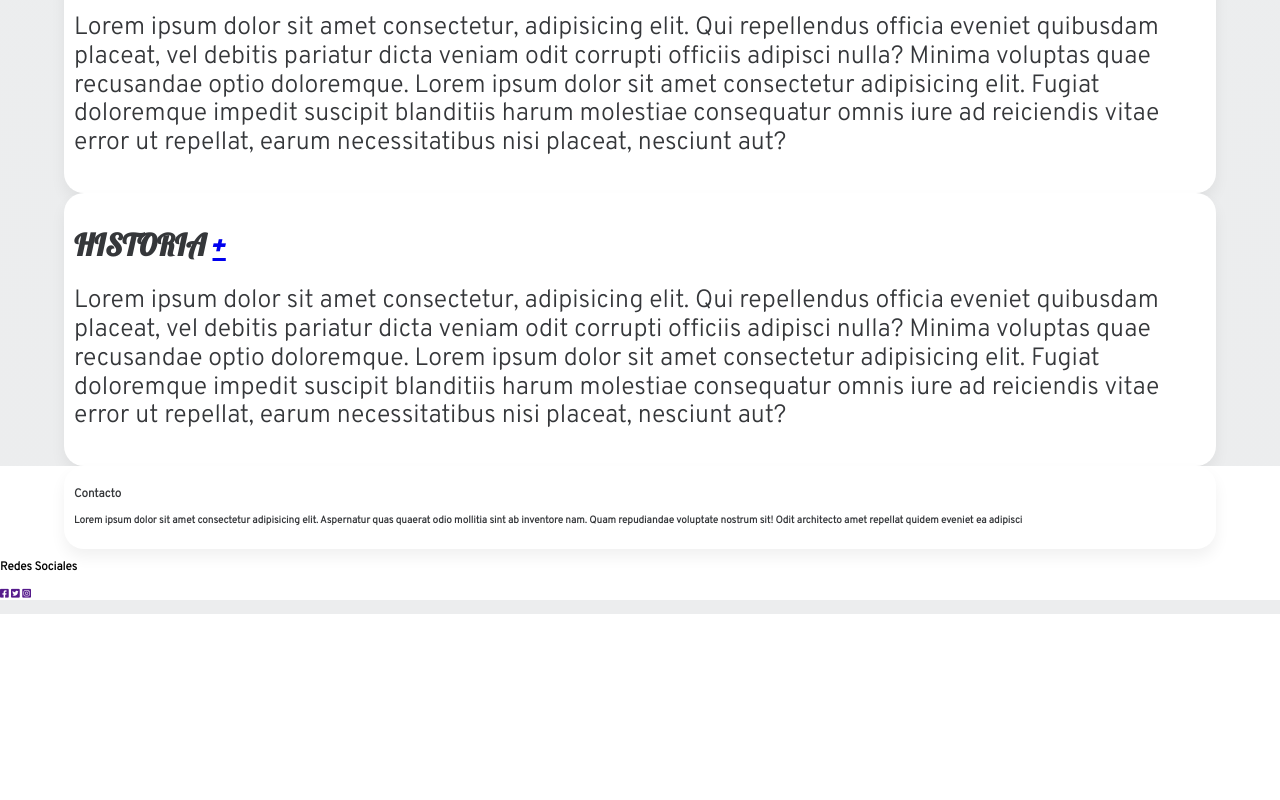
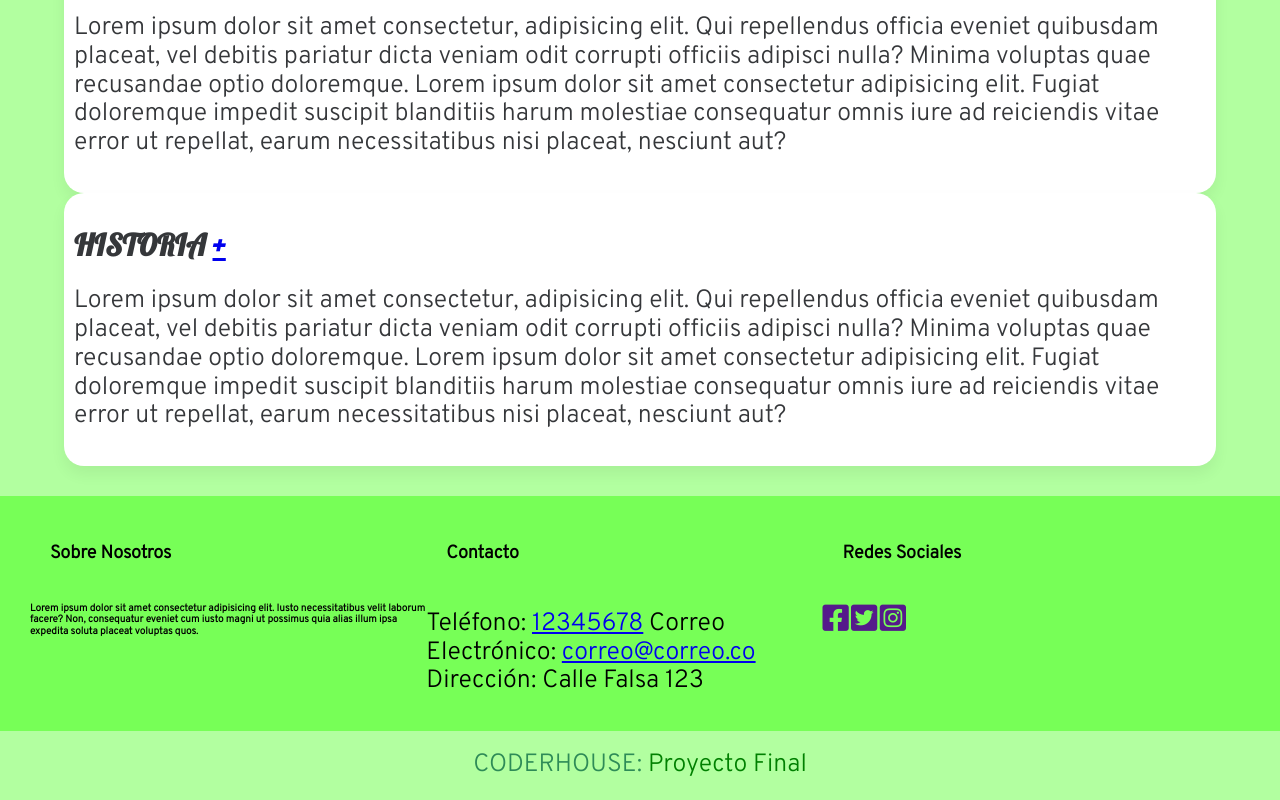
Before and after one commit to Luis-zunino/Proyecto-final, a plain HTML site: page index.html in a window 1280 px wide. Shown: the part 1521-2321 px from the top of the page. Before the commit the page ends 2135 px from the top, so only its background shows below. Drawn offline with nearby package versions, Linux system fonts and the light colour scheme.

Commit message:
index.html
se termina la navegacion y se mejora el footer

```diff
--- a/CSS/estilos.css
+++ b/CSS/estilos.css
@@ -13,17 +13,15 @@ html {
 
 body {
     font-family: 'Overpass', sans-serif;
-    background-image: linear-gradient(to top, #ecedee 0%, #eceeef 75%, #e7e8e9 100%);
+    background-color: #b2ffa0;
     min-height: 100rem;
     margin: 0;
     padding: 0;
-
 }
 
 img {
     max-width: 100%;
 }
-
 
 h1 {
     font-family: 'Lobster', cursive;
@@ -73,12 +71,15 @@ p {
 .encabezado img {
     position: relative;
 }
+
 .fas {
     color: white;
 }
-.fas{
+
+.fas {
     font-size: 2.5rem;
 }
+
 .buscar {
     position: absolute;
     top: 1rem;
@@ -116,8 +117,9 @@ p {
 }
 
 .btn:hover {
-    width: 30%;
+    width: 20%;
     color: #5EA137;
+    border: solid 2px #008000;
 }
 
 .btn a {
@@ -145,5 +147,44 @@ header a {
 /* ----------------------- FOOTER ----------------------- */
 footer {
     background-color: white;
-    margin: auto auto 0 auto;
 }
+
+.footer {
+    background-color: #77ff57;
+    max-width: 100%;
+    margin-top: 3rem;
+    padding: 1rem 3rem;
+    display: flex;
+}
+
+.conte-footer {
+    flex-basis: calc(33.3% - 1rem);
+}
+
+h3 {
+    padding: 2rem;
+    font-size: 1.8rem;
+}
+
+.footer h3 {
+    align-items: center;
+}
+
+.fab {
+    font-size: 3rem;
+}
+
+.copy {
+    text-align: center;
+    color: #008000;
+    background-color: white;
+    background-color: #b2ffa0;
+    margin: 0 auto;
+    padding: 2rem;
+    text-transform: capitalize;
+}
+
+.color-copy {
+    color: seagreen;
+    text-transform: uppercase;
+}
--- a/index.html
+++ b/index.html
@@ -26,7 +26,8 @@
                         </h1>
                     </div>
                     <div class="buscar">
-                    <i class="fas fa-search"></i><!--<input type="text" placeholder="Buscar..."> hacerlo aparecer con javascript-->
+                        <i class="fas fa-search"></i>
+                        <!--<input type="text" placeholder="Buscar..."> hacerlo aparecer con javascript-->
                     </div>
                     <div class="mapa">
                         <a href="https://goo.gl/maps/nCMiDfxxWDSrqzsR9" title="Encuéntrame" target="_blanck"><i
@@ -45,6 +46,8 @@
         </div>
     </header>
     <!-- Fin de Navegacion-->
+    <!-- Contenido Principal-->
+
     <main class="contenedor">
         <div>
             <h1>Tradiciones del Uruguay</h1>
@@ -89,16 +92,30 @@
         </p>
     </section>
     </div>
+    <!-- Fin del Contenido Principal-->
+    <!-- Pie de Página-->
 
     <footer>
-        <div class="contenedor">
-            <h3>Contacto</h3>
-            <h4>Lorem ipsum dolor sit amet consectetur adipisicing elit. Aspernatur quas quaerat odio mollitia sint ab
-                inventore nam. Quam repudiandae voluptate nostrum sit! Odit architecto amet repellat quidem eveniet ea
-                adipisci
+        <div class="footer">
+            <div class="conte-footer">
+                <h3>Sobre Nosotros</h3>
+                <h4>Lorem ipsum dolor sit amet consectetur adipisicing elit. Iusto necessitatibus velit
+                    laborum facere? Non, consequatur eveniet cum iusto magni ut possimus quia alias illum
+                    ipsa expedita soluta placeat voluptas quos.
                 </h4>
             </div>
-        <div>
+            <div class="conte-footer">
+                <h3>Contacto</h3>
+                <p>
+                    Teléfono:
+                    <a href="tel:12345678">12345678</a>
+                    Correo Electrónico:
+                    <a href="email">correo@correo.co</a>
+                    Dirección: Calle Falsa 123
+
+                </p>
+            </div>
+            <div class="conte-footer">
                 <h3>Redes Sociales</h3>
                 <h4>
                     <a href="" title=""><i class="fab fa-facebook-square"></i></a>
@@ -106,7 +123,11 @@
                     <a href="" title=""><i class="fab fa-instagram-square"></i></a>
                 </h4>
             </div>
+        </div>
+        <p class="copy"><span class="color-copy"> CoderHouse:</span> Proyecto final</p>
     </footer>
+    <!--Fin del Pie de Página-->
+
 </body>
 
 </html>
```
Also changed, not shown: galeria.html (+4 -2 lines). Lines whose indentation alone changed are shown as unchanged.
